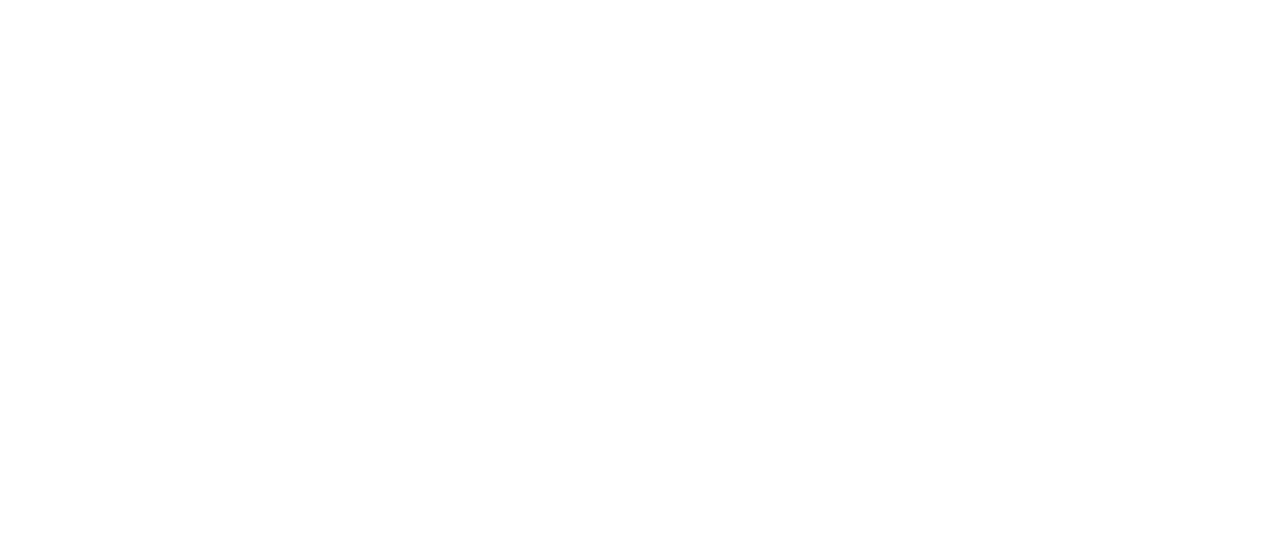
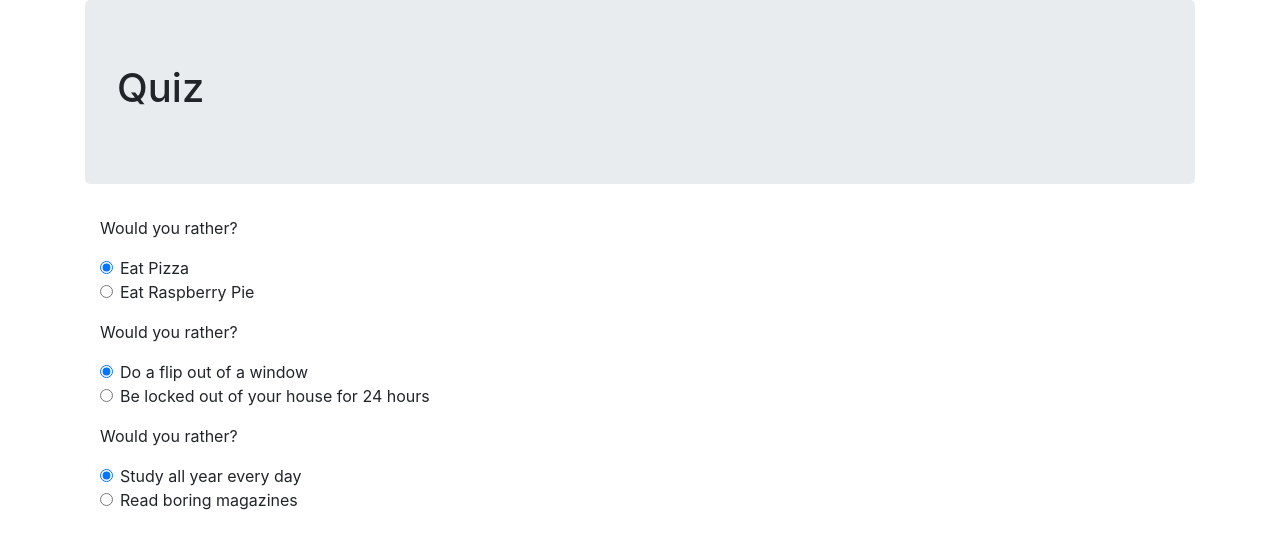
Before and after one commit to dwbclayton/mobroweb, a plain HTML site: page quiz.html in a window 1280 px wide. Drawn offline with nearby package versions, Linux system fonts and the light colour scheme.

Commit message:
adding bootstrap etc..

```diff
--- a/index.html
+++ b/index.html
@@ -1,20 +1,58 @@
 <html>
     <head>
+        <link rel="stylesheet" href="https://stackpath.bootstrapcdn.com/bootstrap/4.3.1/css/bootstrap.min.css" integrity="sha384-ggOyR0iXCbMQv3Xipma34MD+dH/1fQ784/j6cY/iJTQUOhcWr7x9JvoRxT2MZw1T" crossorigin="anonymous">
         <title>Mo Bro</title>
-        <style>
+        <!-- <style>
         body {
         }
         h1 {
             color: aqua;
             text-align: center
         }
-        </style>
+        </style> -->
     </head>
     <body>
-        <h1>Welcome!</h1>
+        <div class="container">
+            <div class="jumbotron">
+                <h1>Welcome!</h1>
+            </div>
+            <div class="row">
+                <div class="col-md-4">
+                    <a href="quiz.html">
+                    <div class="card">
+                        <div class="card-body">
+                            <h5 class="card-title">Quiz</h5>
+                            <p class="card-text">Would you rather?</p>
+                        </div>
+                    </div>
+                    </a>
+                </div>
+                <div class="col-md-4">
+                    <div class="card">
+                        <div class="card-body">
+                            <h5 class="card-title">Foo</h5>
+                            <p class="card-text">Bar</p>
+                        </div>
+                    </div>
+                </div>
+                <div class="col-md-4">
+                    <div class="card">
+                        <div class="card-body">
+                            <h5 class="card-title">Foo</h5>
+                            <p class="card-text">Bar</p>
+                        </div>
+                    </div>
+                </div>
+            </div>
+        <!--
         <h3>
-        <a href="https://www.youtube.com/channel/UCHVft9p5mhI-RBMkTFXx9hQ">My You Tube Channel</a>
+            <a href="https://www.youtube.com/channel/UCHVft9p5mhI-RBMkTFXx9hQ">My You Tube Channel</a>
         </h3>
-        <button onclick="quiz.html">Would You Rather Quiz</button>
+
+        <a href="quiz.html">
+            <div><h3>Would You Rather Quiz</h3></div>
+            </a>
+        -->
+        </div>
     </body>
 </html>
--- a/quiz.html
+++ b/quiz.html
@@ -0,0 +1,62 @@
+<html>
+    <head>
+            <link rel="stylesheet" href="https://stackpath.bootstrapcdn.com/bootstrap/4.3.1/css/bootstrap.min.css" integrity="sha384-ggOyR0iXCbMQv3Xipma34MD+dH/1fQ784/j6cY/iJTQUOhcWr7x9JvoRxT2MZw1T" crossorigin="anonymous">
+            <title>Mo Bro</title>
+    </head>
+    <body>
+        <div class="container">
+            <div class="jumbotron">
+                <h1>Quiz</h1>
+            </div>
+            <div class="container">
+                <form>
+                    <div class="form-group">
+                        <p>Would you rather?</p>
+                        <div class="form-check">
+                            <input class="form-check-input" type="radio" name="q1" id="exampleRadios1" value="option1" checked>
+                            <label class="form-check-label" for="exampleRadios1">
+                                Eat Pizza
+                            </label>
+                        </div>
+                            <div class="form-check">
+                            <input class="form-check-input" type="radio" name="q1" id="exampleRadios2" value="option2">
+                            <label class="form-check-label" for="exampleRadios2">
+                                Eat Raspberry Pie
+                            </label>
+                        </div>
+                    </div>
+                    <div class="form-group">
+                            <p>Would you rather?</p>
+                            <div class="form-check">
+                                <input class="form-check-input" type="radio" name="q2" id="exampleRadios3" value="option1" checked>
+                                <label class="form-check-label" for="exampleRadio3">
+                                    Do a flip out of a window
+                                </label>
+                            </div>
+                                <div class="form-check">
+                                <input class="form-check-input" type="radio" name="q2" id="exampleRadios4" value="option2">
+                                <label class="form-check-label" for="exampleRadios4">
+                                    Be locked out of your house for 24 hours
+                                </label>
+                            </div>
+                        </div>
+                        <div class="form-group">
+                                <p>Would you rather?</p>
+                                <div class="form-check">
+                                    <input class="form-check-input" type="radio" name="q3" id="exampleRadios5" value="option1" checked>
+                                    <label class="form-check-label" for="exampleRadios5">
+                                        Study all year every day
+                                    </label>
+                                </div>
+                                    <div class="form-check">
+                                    <input class="form-check-input" type="radio" name="q3" id="exampleRadios6" value="option2">
+                                    <label class="form-check-label" for="exampleRadios6">
+                                        Read boring magazines
+                                    </label>
+                                </div>
+                            </div>
+                </form>
+            </div>
+        </div>
+    </body>
+</html>
```
